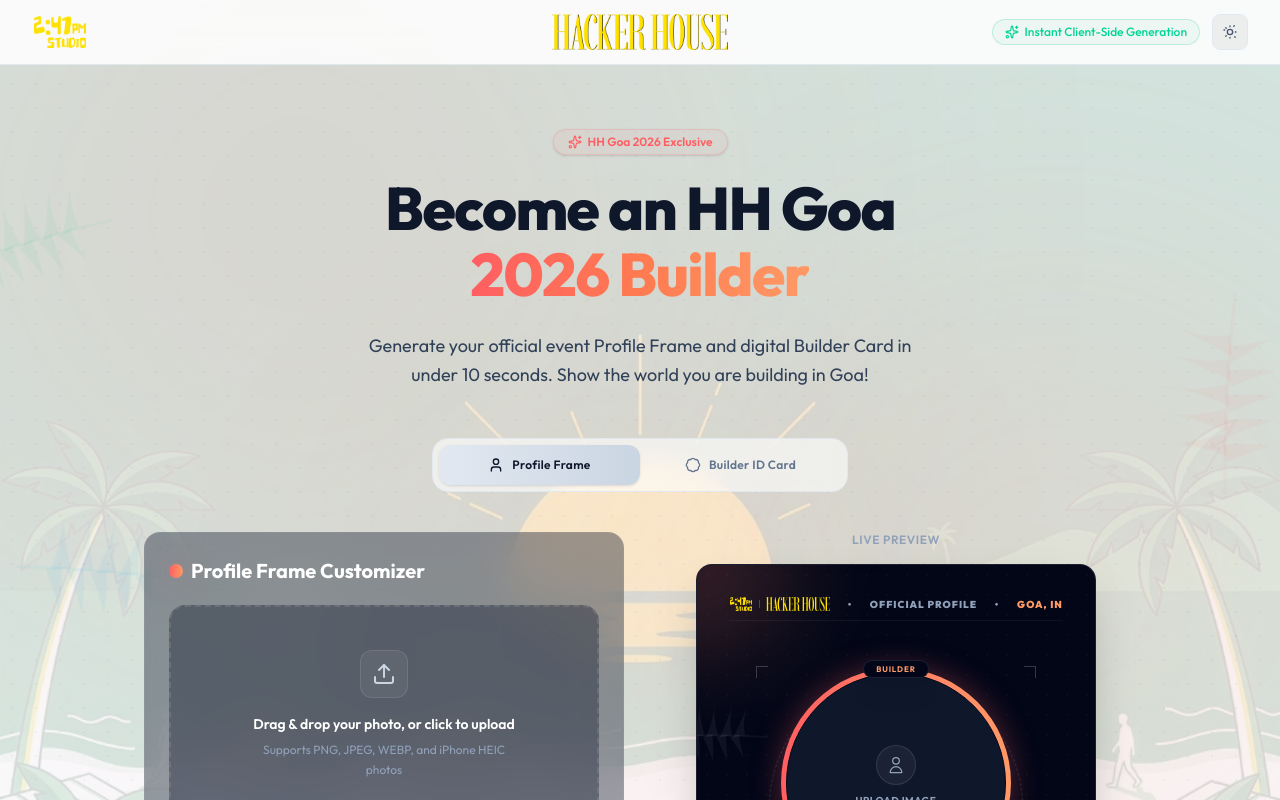
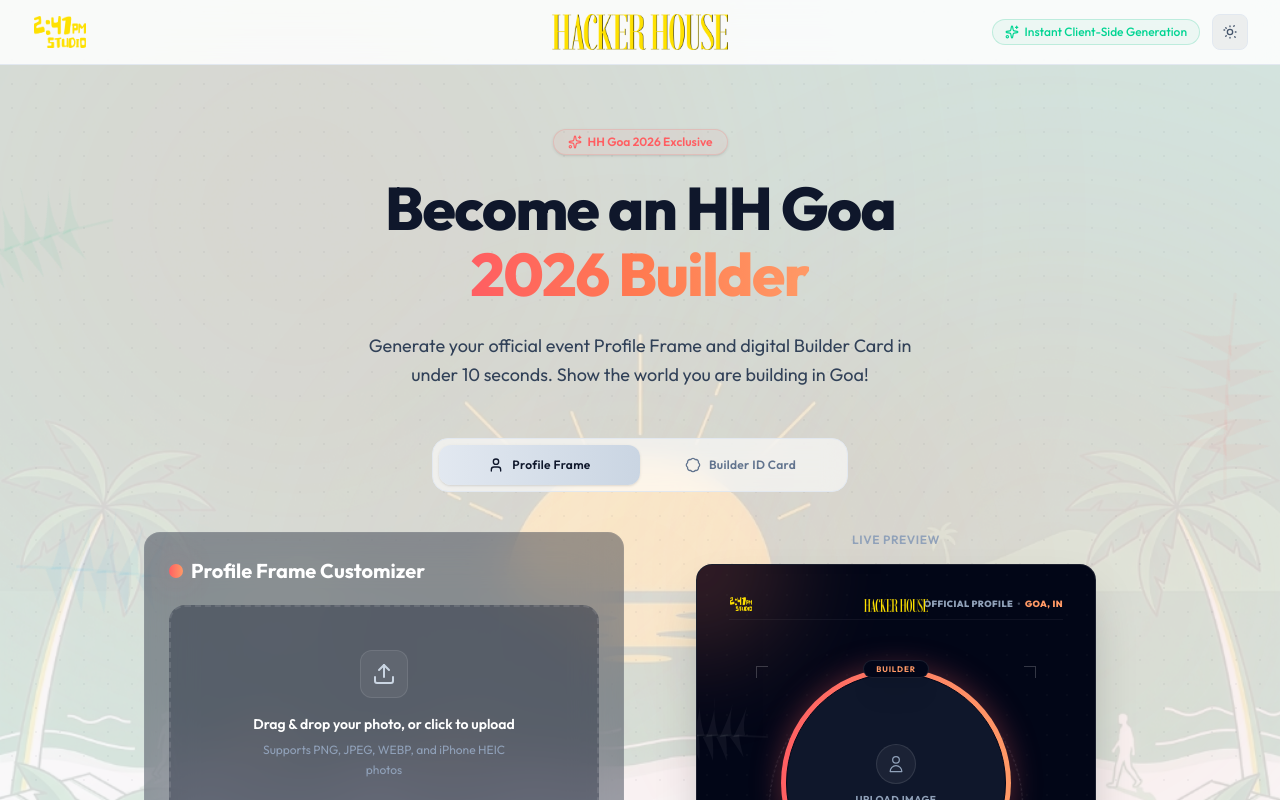
Before and after one commit to tinofrancis/id-card, a Next.js app: page / in a window 1280 px wide. Shown: the top 800 px of the page. Built offline with nearby package versions, Linux system fonts and the light colour scheme.

Commit message:
feat: center Hacker House logo inside both card headers

```diff
--- a/src/components/BuilderCardGenerator.tsx
+++ b/src/components/BuilderCardGenerator.tsx
@@ -275,13 +275,17 @@
 
             {/* Header info */}
             <div className="relative z-10 flex justify-between items-center border-b border-white/5 pb-2.5">
-              <div className="flex items-center gap-2">
+              {/* Left Logo */}
+              <div className="flex items-center">
                 <img
                   src="/studio-logo.png"
                   alt="2:47PM Studio"
                   className="h-5 w-8 object-contain"
                 />
-                <div className="h-3 w-[1px] bg-white/20" />
+              </div>
+
+              {/* Center Logo */}
+              <div className="absolute left-1/2 top-[40%] -translate-x-1/2 -translate-y-1/2 pointer-events-none">
                 <img
                   src="/hacker-house-logo.png"
                   alt="Hacker House"
@@ -405,13 +409,17 @@
 
           {/* Header */}
           <div className="relative z-10 flex justify-between items-center border-b-2 border-white/5 pb-8">
-            <div className="flex items-center gap-6">
+            {/* Left Logo */}
+            <div className="flex items-center">
               <img
                 src="/studio-logo.png"
                 alt="2:47PM Studio"
                 className="h-14 w-24 object-contain"
               />
-              <div className="h-8 w-[2px] bg-white/20" />
+            </div>
+
+            {/* Center Logo */}
+            <div className="absolute left-1/2 top-[40%] -translate-x-1/2 -translate-y-1/2 pointer-events-none">
               <img
                 src="/hacker-house-logo.png"
                 alt="Hacker House"
--- a/src/components/FrameGenerator.tsx
+++ b/src/components/FrameGenerator.tsx
@@ -155,24 +155,31 @@
             </div>
 
             {/* Top Bar Branding */}
-            <div className="relative z-10 flex justify-between items-center text-[10px] font-black uppercase tracking-widest text-slate-400 border-b border-white/5 pb-2">
-              <div className="flex items-center gap-1.5 font-black">
+            <div className="relative z-10 flex justify-between items-center border-b border-white/5 pb-2">
+              {/* Left Logo */}
+              <div className="flex items-center">
                 <img
                   src="/studio-logo.png"
                   alt="2:47PM Studio"
                   className="h-3.5 w-6 object-contain"
                 />
-                <div className="h-2 w-[1px] bg-white/20" />
+              </div>
+
+              {/* Center Logo */}
+              <div className="absolute left-1/2 top-[40%] -translate-x-1/2 -translate-y-1/2 pointer-events-none">
                 <img
                   src="/hacker-house-logo.png"
                   alt="Hacker House"
                   className="h-3.5 w-16 object-contain"
                 />
               </div>
-              <span>•</span>
-              <span>Official Profile</span>
-              <span>•</span>
-              <span className={activeTheme.accentText}>Goa, IN</span>
+
+              {/* Right Info */}
+              <div className="flex items-center gap-1 text-[8px] sm:text-[9px] font-black uppercase tracking-wider text-slate-400">
+                <span>Official Profile</span>
+                <span className="opacity-40">•</span>
+                <span className={activeTheme.accentText}>Goa, IN</span>
+              </div>
             </div>
 
             {/* Main Avatar Circular Frame */}
@@ -283,24 +290,31 @@
           </div>
 
           {/* High-res Header */}
-          <div className="relative z-10 flex justify-between items-center text-xl font-black uppercase tracking-[0.25em] text-slate-400 border-b-2 border-white/5 pb-6">
-            <div className="flex items-center gap-4 font-black">
+          <div className="relative z-10 flex justify-between items-center border-b-2 border-white/5 pb-6">
+            {/* Left Logo */}
+            <div className="flex items-center">
               <img
                 src="/studio-logo.png"
                 alt="2:47PM Studio"
                 className="h-10 w-16 object-contain"
               />
-              <div className="h-6 w-[2px] bg-white/20" />
+            </div>
+
+            {/* Center Logo */}
+            <div className="absolute left-1/2 top-[40%] -translate-x-1/2 -translate-y-1/2 pointer-events-none">
               <img
                 src="/hacker-house-logo.png"
                 alt="Hacker House"
                 className="h-10 w-44 object-contain"
               />
             </div>
-            <span>•</span>
-            <span>Official Profile</span>
-            <span>•</span>
-            <span className={activeTheme.accentText}>Goa, India</span>
+
+            {/* Right Info */}
+            <div className="flex items-center gap-3 text-sm font-black uppercase tracking-[0.2em] text-slate-400">
+              <span>Official Profile</span>
+              <span className="opacity-40">•</span>
+              <span className={activeTheme.accentText}>Goa, India</span>
+            </div>
           </div>
 
           {/* High-res Central Frame */}
```
